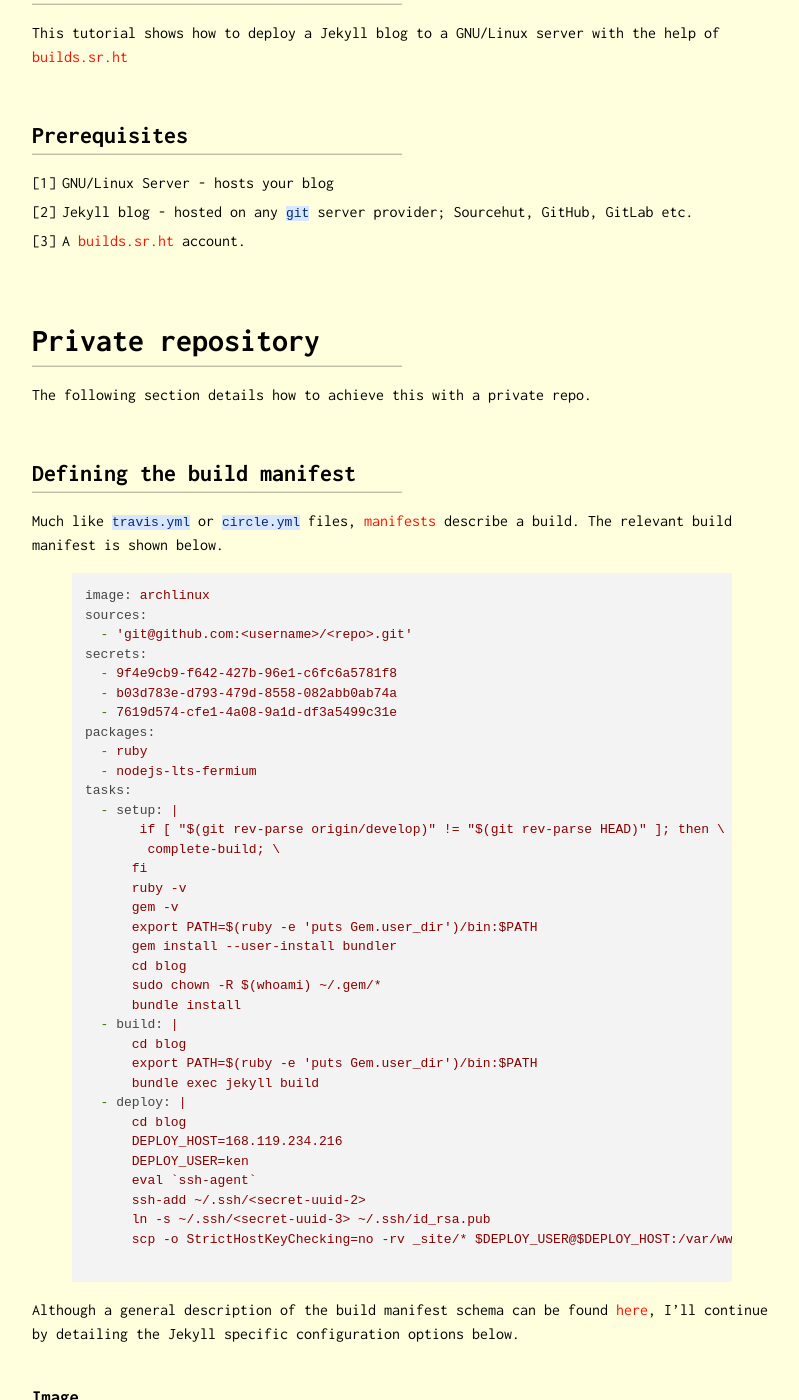
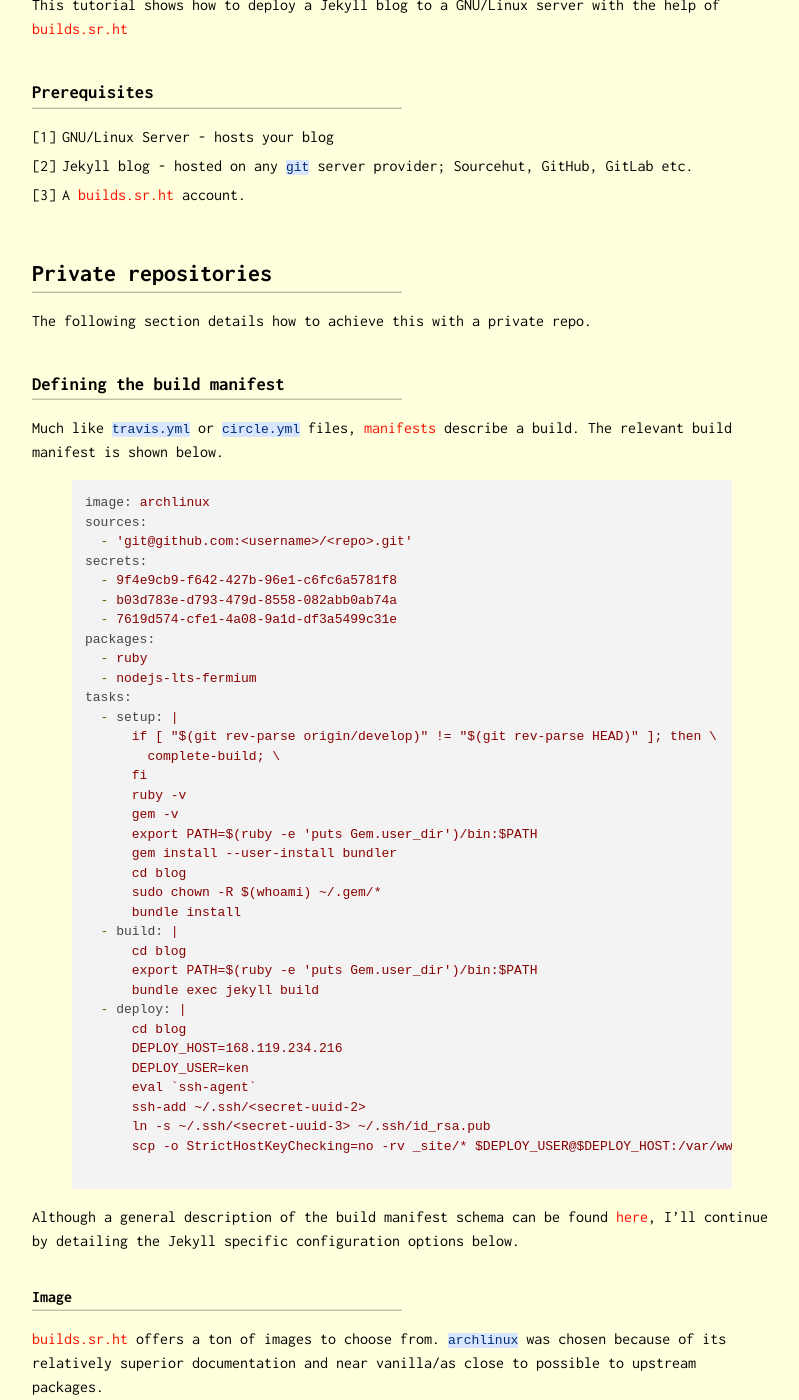
Before and after one commit to 49e94b8f256530dc0d41f740dfe8a4c1/blog, a Jekyll site: the page built from _posts/2020-12-07-sourcehut-jekyll.markdown, in a window 1280 px wide and 1400 px high, scrolled down 680 px. Shown: the whole window, without its empty margins (238-1037 px from the left). Built offline with Jekyll 4.4.1, drawn with Linux system fonts in a browser that asks for light colours; nearby versions of some CDN libraries; the table of contents is made by our own code; some of the changed text lies outside the part shown.

Commit message:
Adjust headings

```diff
--- a/_posts/2020-12-07-sourcehut-jekyll.markdown
+++ b/_posts/2020-12-07-sourcehut-jekyll.markdown
@@ -9,21 +9,21 @@ toc: true
 
 ---
 
-# Introduction
+## Introduction
 
 This tutorial shows how to deploy a Jekyll blog to a GNU/Linux server with the help of [builds.sr.ht][builds.sr.ht]{:target="\_blank"}
 
-## Prerequisites
+### Prerequisites
 
 1. GNU/Linux Server - hosts your blog
 2. Jekyll blog - hosted on any `git` server provider; Sourcehut, GitHub, GitLab etc.
 3. A [builds.sr.ht][builds.sr.ht]{:target="\_blank"} account.
 
-# Private repository
+## Private repositories
 
 The following section details how to achieve this with a private repo.
 
-## Defining the build manifest
+### Defining the build manifest
 
 Much like `travis.yml` or `circle.yml` files, [manifests][man.builds.sr.ht-build-manifests]{:target="\_blank"} describe a build. The relevant build manifest is shown below.
 
@@ -40,7 +40,7 @@ packages:
   - nodejs-lts-fermium
 tasks:
   - setup: |
-       if [ "$(git rev-parse origin/develop)" != "$(git rev-parse HEAD)" ]; then \
+      if [ "$(git rev-parse origin/develop)" != "$(git rev-parse HEAD)" ]; then \
         complete-build; \
       fi
       ruby -v
@@ -66,7 +66,7 @@ tasks:
 
 Although a general description of the build manifest schema can be found [here][man.builds.sr.ht-build-manifests]{:target="\_blank"}, I'll continue by detailing the Jekyll specific configuration options below.
 
-### Image
+#### Image
 
 [builds.sr.ht][builds.sr.ht]{:target="\_blank"} offers a ton of images to choose from. `archlinux` was chosen because of its relatively superior documentation and near vanilla/as close to possible to upstream packages.
 
@@ -74,7 +74,7 @@ Although a general description of the build manifest schema can be found [here][
 image: archlinux
 {% endhighlight %}
 
-### Sources
+#### Sources
 
 Specify what repo to clone. The `ssh` schema is used if the repo in question is private, otherwise use the `https` schema.
 
@@ -83,7 +83,7 @@ sources:
   - 'git@github.com:<username>/<repo>.git'
 {% endhighlight %}
 
-### Secrets
+#### Secrets
 
 A YAML list of `uuid`s that point to secrets specified [here][builds.sr.ht-secrets]{:target="\_blank"}. Secrets can be SSH, PGP keys or files.
 
@@ -113,7 +113,7 @@ Copy the public key over to the deploy server with `ssh-copy-id`
 > NOTE:
 > The private key needed for `git clone` should occupy the first slot.
 
-### Packages
+#### Packages
 
 Install any packages needed as dependencies.
 
@@ -157,7 +160,7 @@ YAML list of command line instructions needed to successfully run the build.
         scp -o StrictHostKeyChecking=no -rv _site/* $DEPLOY_USER@$DEPLOY_HOST:/var/www/html/blog
 {% endhighlight %}
 
-# Public repositories
+## Public repositories
 
 ### Defining the build manifest
 
@@ -194,7 +197,7 @@ YAML list of command line instructions needed to successfully run the build.
         scp -o StrictHostKeyChecking=no -rv _site/* $DEPLOY_USER@$DEPLOY_HOST:/var/www/html/blog
 {% endhighlight %}
 
-#### Sources
+##### Sources
 
 Specify what repo to clone. The `https` schema is used to define the repo URL.
 
@@ -203,7 +206,7 @@ sources:
   - 'https://github.com/<username>/<repo>.git'
 {% endhighlight %}
 
-#### Secrets
+##### Secrets
 
 Public repos just need 2 uuids i.e. the deploy server key pair.
 
```
Also changed, not shown: other parts of _posts/2020-12-07-sourcehut-jekyll.markdown (+4 -1 lines).
